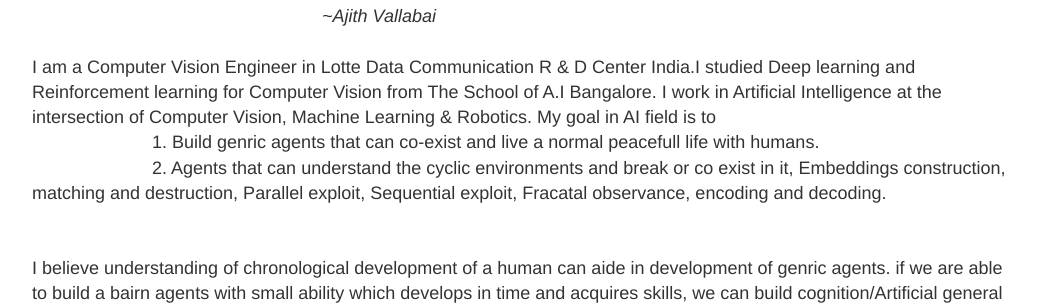
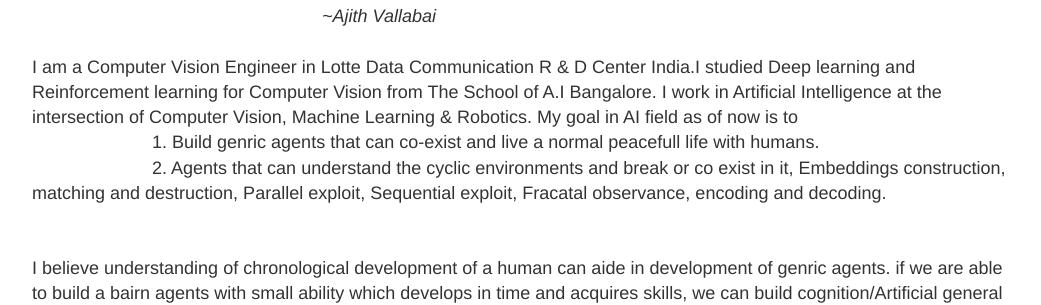
Before and after one commit to ajithvallabai/ajithvallabai.github.io, a Jekyll site: the page built from index.html, in a window 1280 px wide. Shown: the part 207-512 px from the top of the page, without its empty margins (118-1159 px from the left). Built offline with Jekyll 4.4.1, drawn with Linux system fonts in a browser that asks for light colours.

Commit message:
profile update index

```diff
--- a/index.html
+++ b/index.html
@@ -29,7 +29,7 @@ in a global view  </i>
 
   I work in Artificial Intelligence at the intersection of Computer Vision, Machine Learning &amp Robotics.
 
-  My goal in AI field is to </br>
+  My goal in AI field as of now is to </br>
     &nbsp &nbsp &nbsp  &nbsp &nbsp &nbsp &nbsp  &nbsp &nbsp &nbsp &nbsp &nbsp 1. Build genric agents that can co-exist and live a normal peacefull life with humans. </br>
     &nbsp &nbsp &nbsp  &nbsp &nbsp &nbsp &nbsp  &nbsp &nbsp &nbsp &nbsp &nbsp 2. Agents that can understand the cyclic environments and break or co exist in it, Embeddings construction, matching and destruction, Parallel exploit, Sequential exploit, Fracatal observance, encoding and decoding. </br>
 
```
